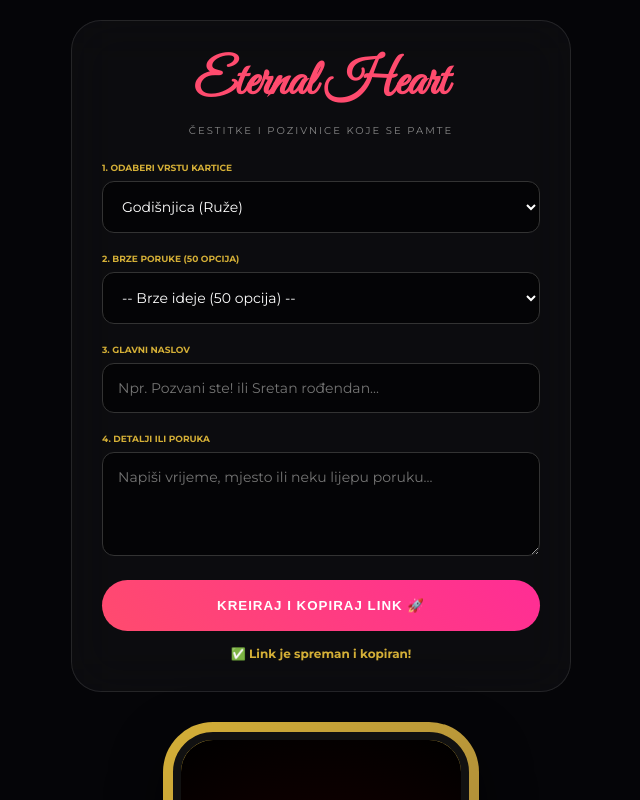
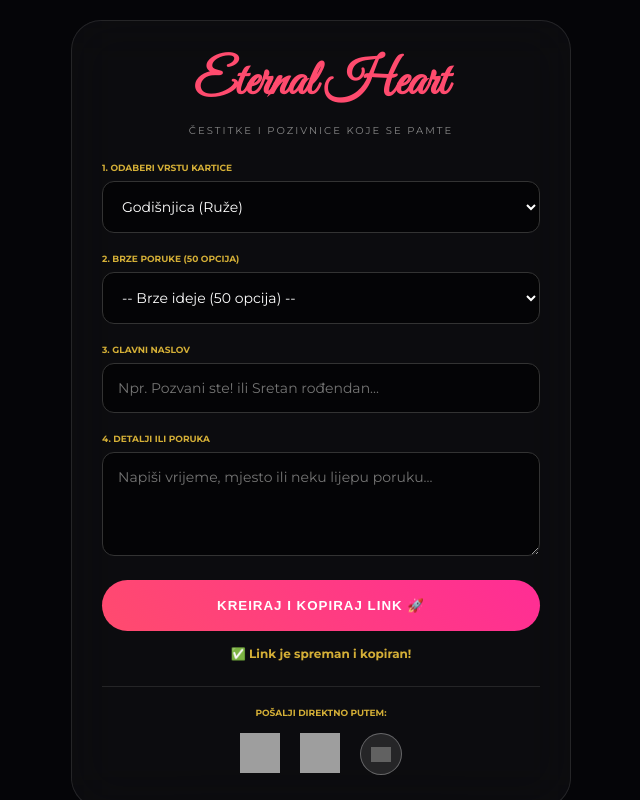
Before and after one commit to self-made-fun/digitalne-cestitke, a plain HTML site: page index.html in a window 1280 px wide. Both pictures are taken after a click on the button "KREIRAJ I KOPIRAJ LINK 🚀". Shown: the top 800 px of the page, without its empty margins (319-959 px from the left). Drawn offline with Linux system fonts and the light colour scheme; grey boxes are pictures that could not be loaded.

Commit message:
Implement social sharing features in index.html
Added social sharing options for WhatsApp and Viber.

```diff
--- a/index.html
+++ b/index.html
@@ -29,6 +29,13 @@
         label { display: block; font-size: 9px; text-transform: uppercase; color: var(--gold); margin-bottom: 8px; font-weight: 700; }
         input, textarea, select { width: 100%; background: rgba(0,0,0,0.6); border: 1px solid #333; color: #fff; padding: 15px; border-radius: 12px; margin-bottom: 20px; box-sizing: border-box; font-family: inherit; font-size: 14px; }
         .btn-gen { background: linear-gradient(45deg, var(--primary), #ff2d95); color: white; border: none; padding: 18px; border-radius: 40px; font-weight: bold; width: 100%; cursor: pointer; text-transform: uppercase; letter-spacing: 1px; }
+
+        /* Social Share Stilovi */
+        #share-section { display: none; margin-top: 25px; padding-top: 20px; border-top: 1px solid rgba(255,255,255,0.1); text-align: center; }
+        .share-btns { display: flex; justify-content: center; gap: 20px; margin-top: 15px; }
+        .share-icon { width: 40px; height: 40px; transition: transform 0.3s; cursor: pointer; }
+        .share-icon:hover { transform: scale(1.1); }
+        .btn-system { background: rgba(255,255,255,0.1); border: 1px solid rgba(255,255,255,0.3); border-radius: 50%; width: 40px; height: 40px; display: flex; align-items: center; justify-content: center; cursor: pointer; }
 
         .phone-wrapper { padding: 10px; background: linear-gradient(135deg, #d4af37, #8a6d3b); border-radius: 50px; box-shadow: 0 20px 50px rgba(0,0,0,0.6); margin-bottom: 50px; }
         .phone { width: 280px; height: 530px; border: 8px solid #111; border-radius: 40px; overflow: hidden; background: #000; position: relative; }
@@ -71,7 +78,17 @@
             <textarea id="set-msg" rows="4" placeholder="Napiši vrijeme, mjesto ili neku lijepu poruku..." oninput="updatePreview()"></textarea>
 
             <button class="btn-gen" onclick="generateAndCopy()">KREIRAJ I KOPIRAJ LINK 🚀</button>
+
             <div id="link-box" style="display:none; margin-top:15px; text-align:center; color:var(--gold); font-size:12px; font-weight:bold;">✅ Link je spreman i kopiran!</div>
+
+            <div id="share-section">
+                <label>Pošalji direktno putem:</label>
+                <div class="share-btns">
+                    <a id="share-wa" href="#" target="_blank"><img src="https://cdn-icons-png.flaticon.com/512/733/733585.png" class="share-icon"></a>
+                    <a id="share-viber" href="#" target="_blank"><img src="https://cdn-icons-png.flaticon.com/512/3670/3670059.png" class="share-icon"></a>
+                    <div class="btn-system" onclick="systemShare()"><img src="https://cdn-icons-png.flaticon.com/512/1358/1358023.png" width="20" style="filter:invert(1)"></div>
+                </div>
+            </div>
         </div>
 
         <div class="phone-wrapper">
@@ -93,6 +110,8 @@
     </div>
 
     <script>
+        let globalFinalUrl = "";
+
         const poruke = {
             "🌹|🌹|#250000": Array.from({length: 50}, (_, i) => ["Sretna godišnjica!", "Zauvijek tvoj.", "Hvala za svaki dan.", "Ti si moj život.", "Volim te do neba."][i % 5]),
             "🎂|✨|#000025": Array.from({length: 50}, (_, i) => ["Sretan rođendan!", "Danas slavimo tebe!", "Sve najbolje!", "Neka ti se snovi ostvare."][i % 4]),
@@ -136,12 +155,36 @@
             const theme = document.getElementById('set-theme').value;
             const title = encodeURIComponent(document.getElementById('set-title').value || "Za tebe");
             const msg = encodeURIComponent(document.getElementById('set-msg').value || "Pozvani ste!");
-            const finalUrl = `${window.location.origin}${window.location.pathname}?data=${encodeURIComponent(theme)}&t=${title}&m=${msg}`;
-            const el = document.createElement('textarea'); el.value = finalUrl;
+
+            globalFinalUrl = `${window.location.origin}${window.location.pathname}?data=${encodeURIComponent(theme)}&t=${title}&m=${msg}`;
+
+            const el = document.createElement('textarea'); el.value = globalFinalUrl;
             document.body.appendChild(el); el.select(); document.execCommand('copy');
             document.body.removeChild(el);
+
             document.getElementById('link-box').style.display = 'block';
+
+            // Aktiviraj share sekciju
+            document.getElementById('share-section').style.display = 'block';
+            const shareTxt = encodeURIComponent("Pogledaj ovu digitalnu čestitku koju sam ti napravio/la: ");
+            document.getElementById('share-wa').href = `https://api.whatsapp.com/send?text=${shareTxt}${globalFinalUrl}`;
+            document.getElementById('share-viber').href = `viber://forward?text=${shareTxt}${globalFinalUrl}`;
+
             setTimeout(() => { document.getElementById('link-box').style.display = 'none'; }, 4000);
+        }
+
+        async function systemShare() {
+            if (navigator.share) {
+                try {
+                    await navigator.share({
+                        title: 'Eternal Heart Čestitka',
+                        text: 'Napravio sam ti nešto posebno! ✨',
+                        url: globalFinalUrl,
+                    });
+                } catch (err) { console.log("Share error: ", err); }
+            } else {
+                alert("Link je već kopiran! Možeš ga zalijepiti (Paste) u bilo koju aplikaciju.");
+            }
         }
 
         function goToHome(e) { e.preventDefault(); window.location.href = window.location.origin + window.location.pathname; }
```
